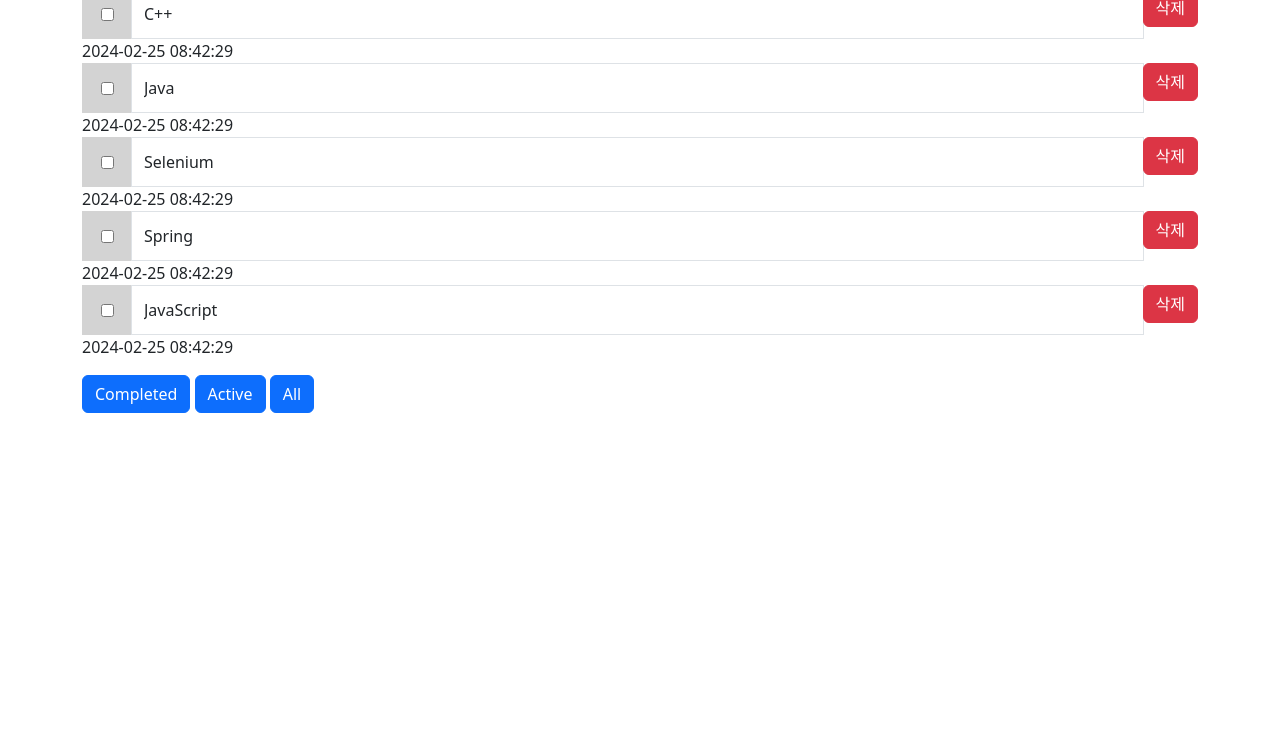
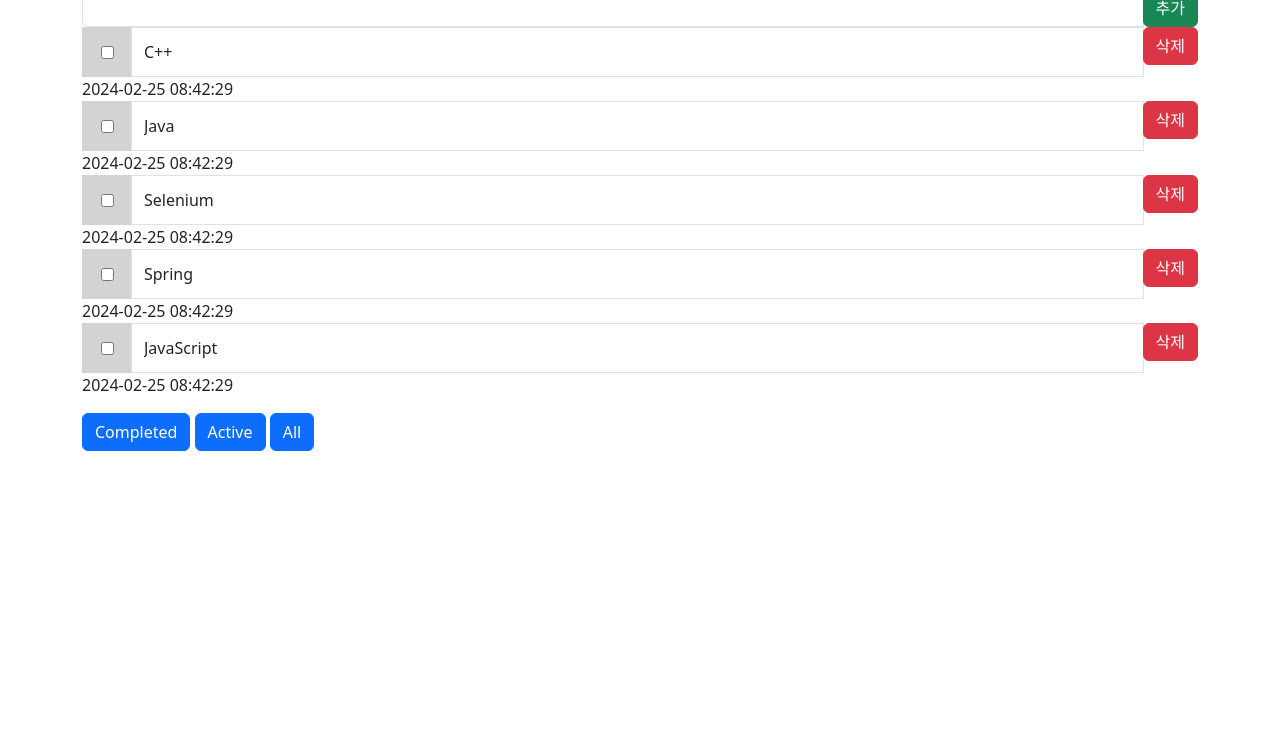
Before and after one commit to daily1313/TodoList, a website: page index.html in a window 1280 px wide. Shown: the part 67-800 px from the top of the page. Drawn offline with nearby package versions, Linux system fonts and the light colour scheme.

Commit message:
feat: Add form to add todo list

```diff
--- a/index.html
+++ b/index.html
@@ -11,6 +11,16 @@
     <div class="container">
 
       <h1>TodoList</h1>
+
+      <form name="todoForm" ng-submit="add()">
+        <div class="input-group">
+          <input type="text" class="form-control" ng-model="newTodoTitle">
+          <span class="input-group-btn">
+          <button class="btn btn-success" type="submit">추가</button>
+          </span>
+        </div>
+      </form>
+
       <ul class="list-unstyled">
         <li ng-repeat="todo in todos | filter:statusFilter">
           <div class="input-group">
```
